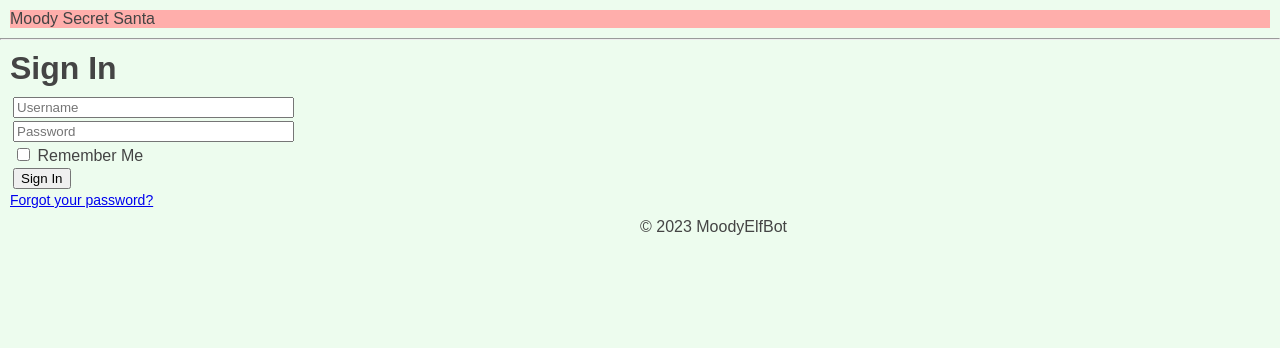
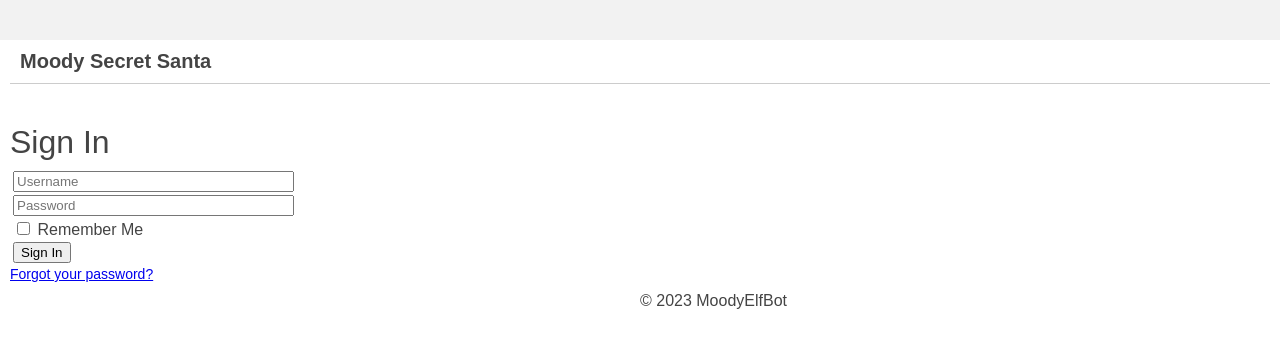
Before and after one commit to dcoxnard/elf, a Flask app: page /login in a window 1280 px wide. Shown: the top 348 px of the page. Run offline with Flask 3, Linux system fonts and the light colour scheme; parts of the project's set-up code (start-up, migrations or seed data) failed here and were passed over.

Commit message:
* some styles

```diff
--- a/static/styles.css
+++ b/static/styles.css
@@ -3,12 +3,13 @@ body {
   padding: 0;
   font-family: Arial, sans-serif;
   color: #444;
-  background-color: #edfcee;
+  background-color: #fff;
 }
 
 h1 {
   display: block;
-  margin: 10px;
+  margin: 40px 10px 10px 10px;
+  font-weight: normal;
 }
 
 form {
@@ -32,13 +33,44 @@ form {
 }
 
 .banner {
-  background-color: #ffaeab
+  margin: inherit;
+  font-size: 20px;
+  font-weight: bold;
+}
+
+.header-top {
+  background-color: #f2f2f2;
+  height: 40px;
 }
 
 .header {
   margin: 10px;
+  border-bottom: 1px solid #ccc;
 }
 
 .password-reset {
   font-size: 14px;
 }
+
+.nav {
+  flex-wrap: wrap;
+  display: flex;
+}
+
+.nav-element-item {
+  list-style: none;
+  text-align: inline;
+  margin-left: 10px;
+  margin-right: 30px;
+}
+
+.nav-link {
+  display: inline-block;
+  padding: 24px 0;
+  text-decoration: none;
+  color: #555;
+}
+
+.nav-link:hover {
+  text-decoration-line: underline;
+}
--- a/templates/base.html
+++ b/templates/base.html
@@ -6,6 +6,7 @@
         <link rel="shortcut icon" href="{{ url_for('static', filename='santa-hat.png') }}">
     </head>
     <body>
+        <div class="header-top">&nbsp</div>
         <div class="header">
             <div class="banner">
                 {% if user %}
@@ -17,22 +18,30 @@
             {% if user %}
                 <div class="nav">
                     {% if user.is_autheticated %}
-                    <a class="nav-element" href={{ url_for("logout") }} >Logout</a>
+                    <li class="nav-element-item">
+                        <a class="nav-link" href={{ url_for("logout") }} >Logout</a>
+                    </li>
                     {% else %}
-                    <a class="nav-element" href={{ url_for("login") }} >Login</a>
+                    <li class="nav-element-item">
+                    <a class="nav-link" href={{ url_for("login") }} >Login</a>
+                    </li>
                     {% endif %}
 
                     {% if user.user_has_set_own_password %}
-                    <a class="nav-element" href={{ url_for("set_own_password") }} >Reset Password</a>
+                    <li class="nav-element-item">
+                    <a class="nav-link" href={{ url_for("set_own_password") }} >Reset Password</a>
+                    </li>
                     {% endif %}
 
                     {% if user.is_admin %}
-                    <a class="nav-element" href={{ url_for("round_status") }}>Admin</a>
+                    <li class="nav-element-item">
+                    <a class="nav-link" href={{ url_for("round_status") }}>Admin</a>
+                    </li>
                     {% endif %}
                 </div>
             {% endif %}
         </div>
-        <hr>
+<!--        <hr>-->
         {% block content %}{% endblock %}
         <footer class="footer">
             © 2023 MoodyElfBot
```
